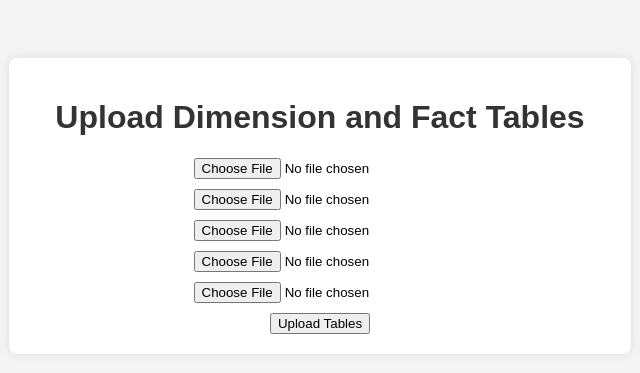
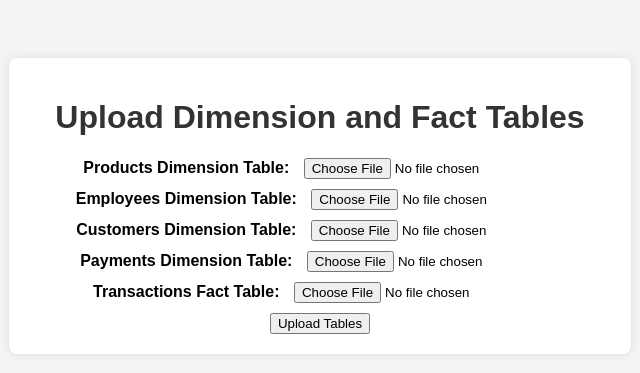
Before and after one commit to pranjal299/Sales-Reporting-Application-Azure, a Flask app: page / in a window 1280 px wide. Shown: the top 373 px of the page, without its empty margins (320-960 px from the left). Run offline with Flask 3, Linux system fonts and the light colour scheme.

Commit message:
Improving alignment

```diff
--- a/templates/index.html
+++ b/templates/index.html
@@ -26,17 +26,26 @@
         .upload-form input[type=file] {
             margin-bottom: 10px;
         }
+        .upload-label {
+            margin-right: 10px;
+            font-weight: bold;
+        }
     </style>
 </head>
 <body>
     <div class="container">
         <h1>Upload Dimension and Fact Tables</h1>
         <form class="upload-form" action="/upload" method="post" enctype="multipart/form-data">
-            <input type="file" name="products" required><br>
-            <input type="file" name="employees" required><br>
-            <input type="file" name="customers" required><br>
-            <input type="file" name="payments" required><br>
-            <input type="file" name="transactions" required><br>
+            <label class="upload-label" for="products">Products Dimension Table:</label>
+            <input type="file" name="products" id="products" required><br>
+            <label class="upload-label" for="employees">Employees Dimension Table:</label>
+            <input type="file" name="employees" id="employees" required><br>
+            <label class="upload-label" for="customers">Customers Dimension Table:</label>
+            <input type="file" name="customers" id="customers" required><br>
+            <label class="upload-label" for="payments">Payments Dimension Table:</label>
+            <input type="file" name="payments" id="payments" required><br>
+            <label class="upload-label" for="transactions">Transactions Fact Table:</label>
+            <input type="file" name="transactions" id="transactions" required><br>
             <input type="submit" value="Upload Tables">
         </form>
     </div>
```
